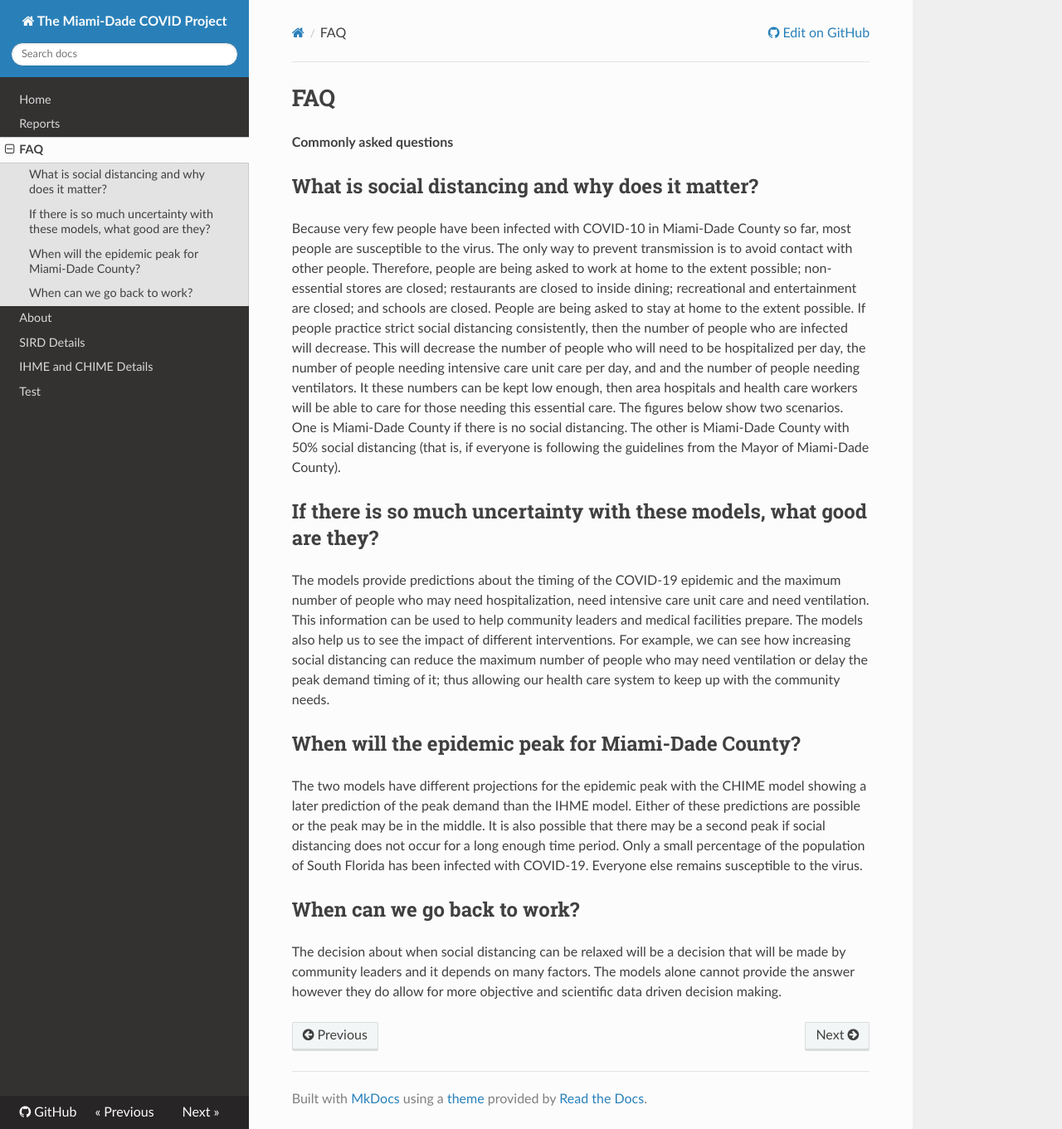
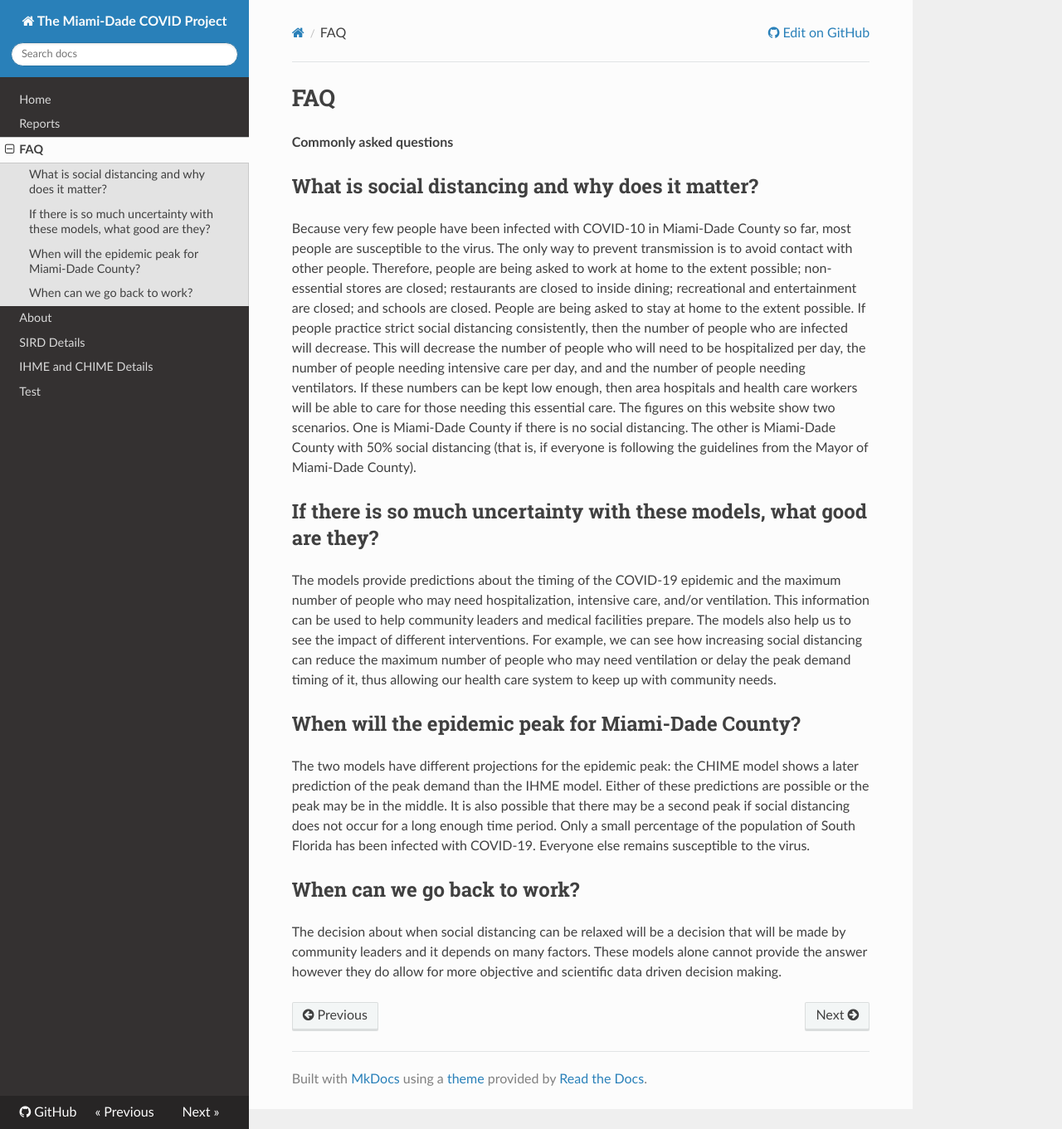
Before and after one commit to Rwilli5/MiamiCovidProject, an MkDocs documentation site: the page built from docs/faq.md, in a window 1280 px wide and 1361 px high. Shown: the whole window at 83% size. Built offline with MkDocs 1.6.1, drawn with Linux system fonts in a browser that asks for light colours; nearby versions of some CDN libraries.

Commit message:
Edited FAQ per email recommendations.

```diff
--- a/docs/faq.md
+++ b/docs/faq.md
@@ -3,16 +3,16 @@
 **Commonly asked questions**
 
 ## What is social distancing and why does it matter?
-Because very few people have been infected with COVID-10 in Miami-Dade County so far, most people are susceptible to the virus. The only way to prevent transmission is to avoid contact with other people.  Therefore, people are being asked to work at home to the extent possible; non-essential stores are closed; restaurants are closed to inside dining; recreational and entertainment are closed; and schools are closed.  People are being asked to stay at home to the extent possible.  If people practice strict social distancing consistently, then the number of people who are infected will decrease.  This will decrease the number of people who will need to be hospitalized per day, the number of people needing intensive care unit care per day, and and the number of people needing ventilators. It these numbers can be kept low enough, then area hospitals and health care workers will be able to care for those needing this essential care.  The figures below show two scenarios.  One is Miami-Dade County if there is no social distancing.  The other is Miami-Dade County with 50% social distancing (that is, if everyone is following the guidelines from the Mayor of Miami-Dade County).
+Because very few people have been infected with COVID-10 in Miami-Dade County so far, most people are susceptible to the virus. The only way to prevent transmission is to avoid contact with other people.  Therefore, people are being asked to work at home to the extent possible; non-essential stores are closed; restaurants are closed to inside dining; recreational and entertainment are closed; and schools are closed.  People are being asked to stay at home to the extent possible.  If people practice strict social distancing consistently, then the number of people who are infected will decrease.  This will decrease the number of people who will need to be hospitalized per day, the number of people needing intensive care per day, and and the number of people needing ventilators. If these numbers can be kept low enough, then area hospitals and health care workers will be able to care for those needing this essential care.  The figures on this website show two scenarios.  One is Miami-Dade County if there is no social distancing.  The other is Miami-Dade County with 50% social distancing (that is, if everyone is following the guidelines from the Mayor of Miami-Dade County).
 
 
 ## If there is so much uncertainty with these models, what good are they?
-The models provide predictions about the timing of the COVID-19 epidemic and the maximum number of people who may need hospitalization, need intensive care unit care and need ventilation. This information can be used to help community leaders and medical facilities prepare. The models also help us to see the impact of different interventions. For example, we can see how increasing social distancing can reduce the maximum number of people who may need ventilation or delay the peak demand timing of it; thus allowing our health care system to keep up with the community needs.
+The models provide predictions about the timing of the COVID-19 epidemic and the maximum number of people who may need hospitalization, intensive care, and/or ventilation. This information can be used to help community leaders and medical facilities prepare. The models also help us to see the impact of different interventions. For example, we can see how increasing social distancing can reduce the maximum number of people who may need ventilation or delay the peak demand timing of it, thus allowing our health care system to keep up with community needs.
 
 
 ## When will the epidemic peak for Miami-Dade County?
-The two models have different projections for the epidemic peak with the CHIME model showing a later prediction of the peak demand than the IHME model. Either of these predictions are possible or the peak may be in the middle. It is also possible that there may be a second peak if social distancing does not occur for a long enough time period.  Only a small percentage of the population of South Florida has been infected with COVID-19. Everyone else remains susceptible to the virus.
+The two models have different projections for the epidemic peak: the CHIME model shows a later prediction of the peak demand than the IHME model. Either of these predictions are possible or the peak may be in the middle. It is also possible that there may be a second peak if social distancing does not occur for a long enough time period.  Only a small percentage of the population of South Florida has been infected with COVID-19. Everyone else remains susceptible to the virus.
 
 
 ## When can we go back to work?
-The decision about when social distancing can be relaxed will be a decision that will be made by community leaders and it depends on many factors. The models alone cannot provide the answer however they do allow for more objective and scientific data driven decision making.
+The decision about when social distancing can be relaxed will be a decision that will be made by community leaders and it depends on many factors. These models alone cannot provide the answer however they do allow for more objective and scientific data driven decision making.
```
